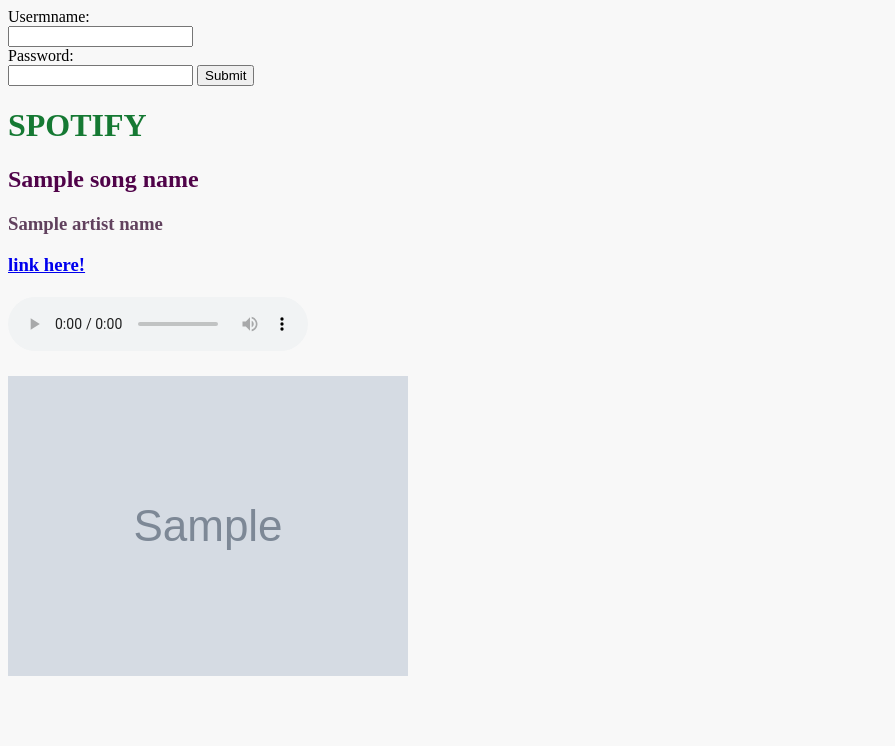
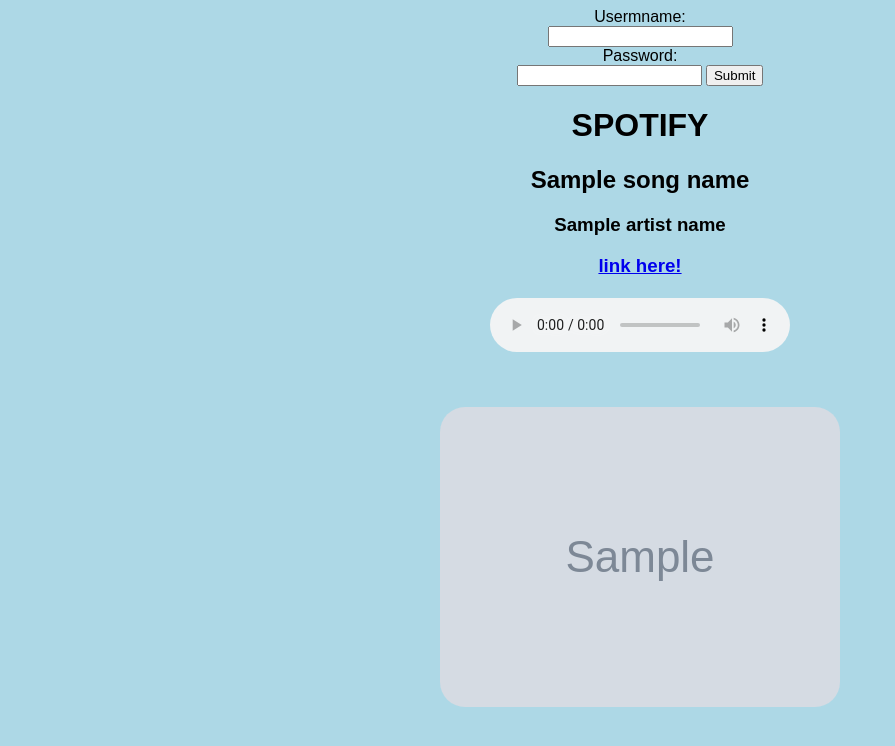
Before and after one commit to csc4350-f21/Project1-cpulido1, a Flask app: template templates/index.html in a window 1280 px wide. Shown: the top 746 px of the page, without its empty margins (0-895 px from the left). Run offline with Flask 2, Linux system fonts and the light colour scheme; the template is opened without the code that fills it: most values are stand-ins (such as "Sample title", 1, 10 or a date in 2020); grey boxes marked "Sample" are stand-in pictures; parts of the project's set-up code (start-up, migrations or seed data) failed here and were passed over.

Commit message:
initial commit

```diff
--- a/static/theme.css
+++ b/static/theme.css
@@ -1,15 +1,13 @@
-img{
-    height: 450;
-    width: auto;
+body {
+  background-color: lightblue;
+  text-align: center;
+  font-family: Arial, Helvetica, sans-serif;
 }
-body {background-color: rgb(248, 248, 248);}
 
-h1 {
-    color: rgb(21, 121, 51);
-  }
-  h2 {
-    color: rgb(80, 3, 73);
-  }
-  h3 {
-    color: rgb(97, 65, 94);
-  }
+img {
+  border-radius: 25px;
+}
+
+audio {
+  padding-bottom: 30px;
+}
```
